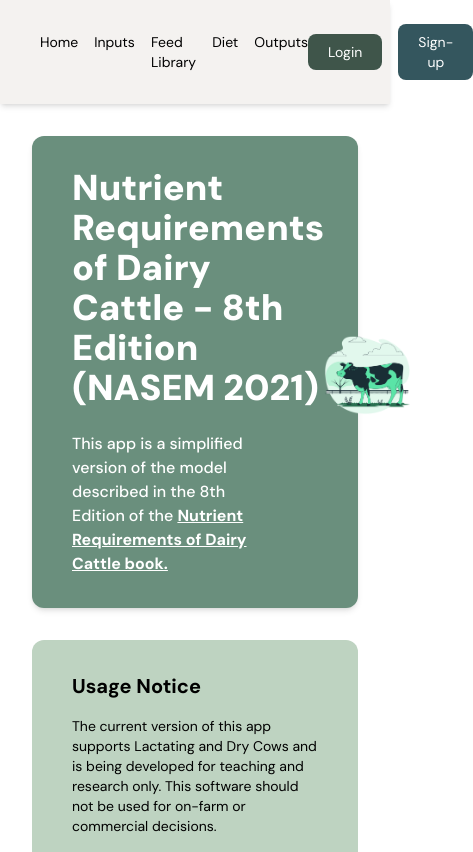
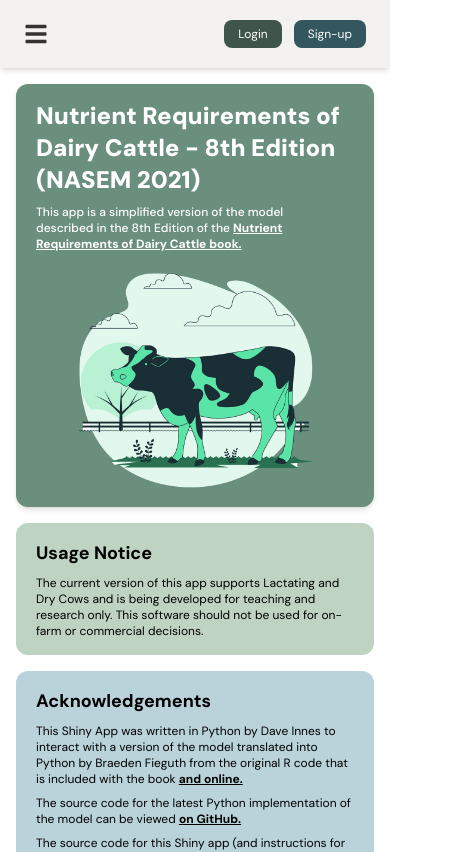
Before and after one commit to Dairy-Data-Integration/NASEM-Webapp, a React (Vite) app: page / in a window 390 px wide. Shown: the top 852 px of the page, 473 px wide, since content can reach past the window. Built offline with nearby package versions, Linux system fonts and the light colour scheme.

Commit message:
added responsive design improvements for Navbar and Hero sections

```diff
--- a/package.json
+++ b/package.json
@@ -10,8 +10,10 @@
     "preview": "vite preview"
   },
   "dependencies": {
+    "framer-motion": "^12.10.5",
     "react": "^19.1.0",
-    "react-dom": "^19.1.0"
+    "react-dom": "^19.1.0",
+    "react-icons": "^5.5.0"
   },
   "devDependencies": {
     "@eslint/js": "^9.25.0",
--- a/src/components/LandingPage/HeroSection.jsx
+++ b/src/components/LandingPage/HeroSection.jsx
@@ -5,15 +5,15 @@
 const HeroSection = () => {
     return (
         // Outer wrapper for spacing around the entire hero block
-        <div className="flex flex-col items-center justify-center gap-8 p-8">
+        <div className="flex flex-col items-center justify-start gap-4 sm:gap-8 p-4 sm:p-8 h-full">
 
             {/* Main banner container: green background, text + right image */}
-            <div className="flex items-center justify-between w-full bg-[#6a8f7d] rounded-xl shadow-md px-10 py-8">
+            <div className="flex flex-col xs:flex-row items-center justify-between w-full bg-[#6a8f7d] rounded-xl shadow-md px-5 py-4 sm:px-10 sm:py-8">
 
-                {/* Left side: logo and text */}
-                <div className="flex flex-col justify-center gap-6 lg:gap-12 text-white">
-                    <h1 className=" font-black text-4xl lg:text-6xl">Nutrient Requirements of Dairy Cattle - 8th Edition <br />(NASEM 2021)</h1>
-                    <p className="font-medium lg:text-2xl max-w-4/5">This app is a simplified version of the model described in the 8th Edition of the {' '}
+                {/* Left side: text */}
+                <div className="flex flex-col justify-center gap-2 sm:gap-6 lg:gap-12 text-white">
+                    <h1 className="font-black text-2xl sm:text-4xl lg:text-6xl">Nutrient Requirements of Dairy Cattle - 8th Edition (NASEM 2021)</h1>
+                    <p className="font-medium text-xs sm:text-base lg:text-2xl max-w-4/5">This app is a simplified version of the model described in the 8th Edition of the {' '}
                         <a
                             href="https://www.nationalacademies.org/our-work/nutrient-requirements-of-dairy-cattle-8th-edition"
                             className="font-bold underline">
@@ -23,19 +23,19 @@
                 </div>
 
                 {/* Right side: cow illustration image */}
-                <img src={CowIllustration} alt="Cow Illustration" className="w-[35%] max-w-2xl"/>
+                <img src={CowIllustration} alt="Cow Illustration" className="w-3/4 xs:w-[35%] max-w-2xl"/>
             </div>
 
             {/* Usage Notice Section */}
-            <div className="bg-[#bed3c1] rounded-xl px-10 py-8 w-full flex flex-col gap-4">
-                <h2 className="font-bold text-xl lg:text-3xl">Usage Notice</h2>
-                <p className="text-sm lg:text-lg">The current version of this app supports Lactating and Dry Cows and is being developed for teaching and research only. This software should not be used for on-farm or commercial decisions.</p>
+            <div className="bg-[#bed3c1] rounded-xl px-5 py-4 sm:px-10 sm:py-8 w-full flex flex-col gap-2 sm:gap-4">
+                <h2 className="font-bold text-lg sm:text-xl lg:text-3xl">Usage Notice</h2>
+                <p className="text-xs sm:text-sm lg:text-lg">The current version of this app supports Lactating and Dry Cows and is being developed for teaching and research only. This software should not be used for on-farm or commercial decisions.</p>
             </div>
 
             {/* Acknowledgments Section */}
-            <div className="bg-[#bad2d9] rounded-xl px-10 py-8 w-full flex flex-col gap-4">
-                <h2 className="font-bold text-xl lg:text-3xl">Acknowledgements</h2>
-                <p className="text-sm lg:text-lg">
+            <div className="bg-[#bad2d9] rounded-xl px-5 py-4 sm:px-10 sm:py-8 w-full flex flex-col gap-2 sm:gap-4">
+                <h2 className="font-bold text-lg sm:text-xl lg:text-3xl">Acknowledgements</h2>
+                <p className="text-xs sm:text-sm lg:text-lg">
                     This Shiny App was written in Python by Dave Innes to interact with a version of the model translated into Python by Braeden Fieguth from the original R code that is included with the book {' '}
                     <a
                         href="https://nap.nationalacademies.org/resource/25806/Installation_Instructions_NASEM_Dairy8.pdf"
@@ -45,9 +45,9 @@
                 </p>
 
                 {/* Github links and logo container*/}
-                <div className="flex items-start justify-between w-full gap-2">
+                <div className="flex flex-col xs:flex-row items-end xs:items-start justify-between w-full gap-2">
 
-                    <div className="flex flex-col justify-center gap-4 text-sm lg:text-lg">
+                    <div className="flex flex-col justify-center gap-2 sm:gap-4 text-xs sm:text-sm lg:text-lg">
                         <p>The source code for the latest Python implementation of the model can be viewed {' '}
                             <a href="https://github.com/CNM-University-of-Guelph/NASEM-Model-Python" className="font-bold underline">on GitHub.</a>
                         </p>
@@ -57,7 +57,7 @@
                         </p>
                     </div>
 
-                    <img src={BioSciLogo} alt="University of Guelph Animal Biosciences Logo" className="w-1/4 max-w-lg"/>
+                    <img src={BioSciLogo} alt="University of Guelph Animal Biosciences Logo" className="w-1/2 xs:w-1/4 max-w-lg"/>
                 </div>
             </div>
         </div>
--- a/src/components/LandingPage/Navbar.jsx
+++ b/src/components/LandingPage/Navbar.jsx
@@ -1,26 +1,59 @@
+import { useState } from "react";
+import { FaBars, FaTimes } from "react-icons/fa";
+import { motion, AnimatePresence } from "framer-motion";
+
 // Navbar component for landing page
 // Includes nav links on the left and login/signup buttons on the right
-// Responsive spacing handled with Tailwind's `lg:` modifiers
 
 const Navbar = () => {
+  const [isOpen, setIsOpen] = useState(false);
+
   return (
-    <nav className="shadow-md bg-bg flex justify-between items-center px-10 py-6 w-full">
+    <nav className="shadow-md bg-bg w-full px-6 py-5 flex items-center justify-between relative z-50">
 
-      {/* Navigation links (left side) */}
-      <ul className="flex gap-4 text-sm lg:gap-10 lg:text-base">
+      {/* Left side: Hamburger menu or desktop nav */}
+      <div className="flex items-center gap-6">
+        <button
+          onClick={() => setIsOpen(!isOpen)}
+          className="sm:hidden text-2xl text-[#333]"
+        >
+          {isOpen ? <FaTimes /> : <FaBars />}
+        </button>
+
+        {/* Desktop nav links */}
+        <ul className="hidden sm:flex gap-6 lg:gap-10 text-sm lg:text-base">
           <a className="cursor-pointer">Home</a>
           <a className="cursor-pointer">Inputs</a>
           <a className="cursor-pointer">Feed Library</a>
           <a className="cursor-pointer">Diet</a>
           <a className="cursor-pointer">Outputs</a>
         </ul>
+      </div>
 
-      {/* Auth buttons (right side) */}
-      <div className="flex items-center gap-4 lg:gap-6 text-sm lg:text-base">
-        {/* Reusable 'btn' class defined in index.css*/}
+      {/* Right side: Login and Sign-up buttons */}
+      <div className="flex items-center gap-3 ">
         <button className="btn bg-[#3f554a]">Login</button>
         <button className="btn bg-[#34565e]">Sign-up</button>
       </div>
+
+      {/* Mobile dropdown menu */}
+      <AnimatePresence>
+        {isOpen && (
+          <motion.div
+            initial={{ opacity: 0, y: -10 }}
+            animate={{ opacity: 1, y: 0 }}
+            exit={{ opacity: 0, y: -10 }}
+            transition={{ duration: 0.2 }}
+            className="absolute top-full left-0 w-full bg-bg px-6 py-4 flex flex-col gap-4 shadow-md sm:hidden z-50"
+          >
+            <a className="cursor-pointer">Home</a>
+            <a className="cursor-pointer">Inputs</a>
+            <a className="cursor-pointer">Feed Library</a>
+            <a className="cursor-pointer">Diet</a>
+            <a className="cursor-pointer">Outputs</a>
+          </motion.div>
+        )}
+      </AnimatePresence>
     </nav>
   );
 };
--- a/src/index.css
+++ b/src/index.css
@@ -9,8 +9,8 @@
 */
 @theme {
   --font-dmsans: "DM Sans", sans-serif;
-
   --color-bg: #f4f2f0;
+  --breakpoint-xs: 500px;
 }
 
 /* Apply DM Sans to all elements */
@@ -20,6 +20,6 @@
 
 @layer components {
   .btn {
-    @apply text-white rounded-lg py-2 px-5 cursor-pointer;
+    @apply text-white text-xs xs:text-sm lg:text-base rounded-lg py-1.5 px-3.5 xs:py-2 xs:px-5 cursor-pointer;
   }
 }
```
Also changed, not shown: 1 other file (tests, documents, lock files or other folders). Lines whose indentation alone changed are shown as unchanged.
